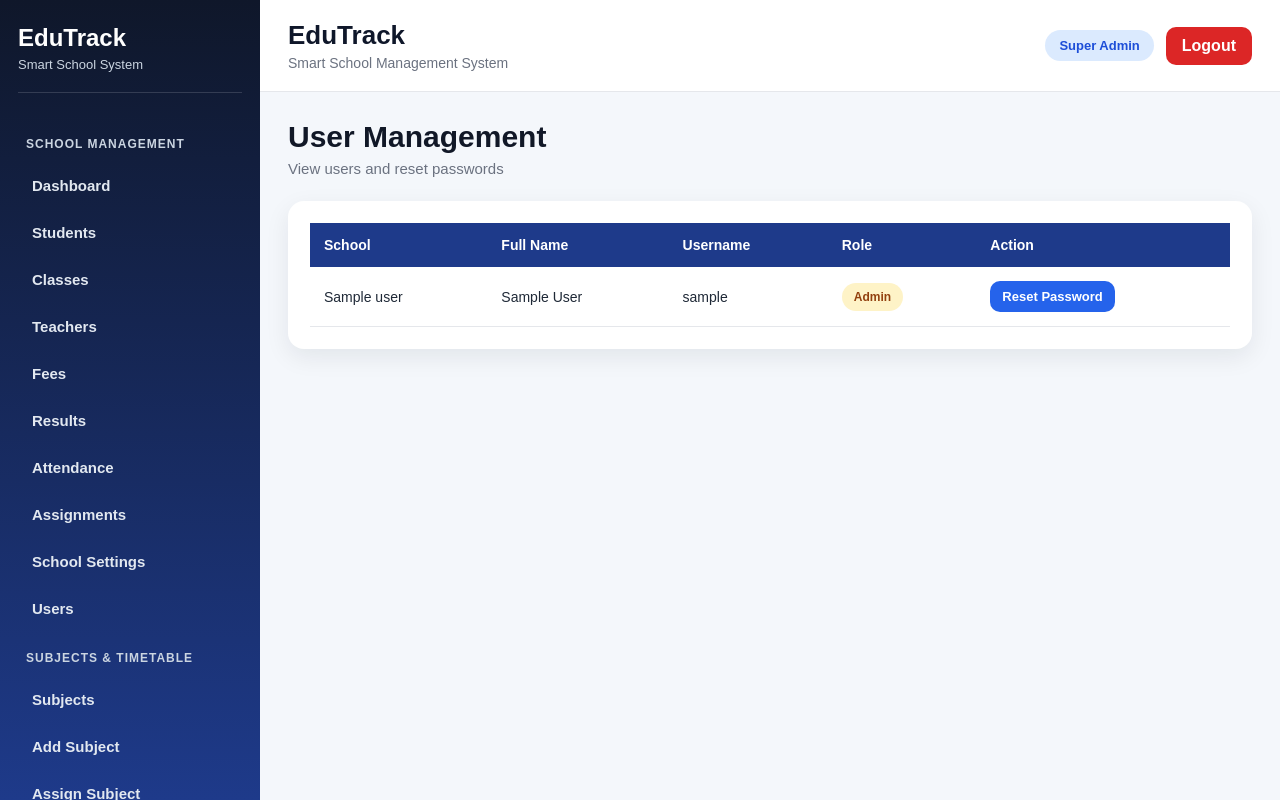
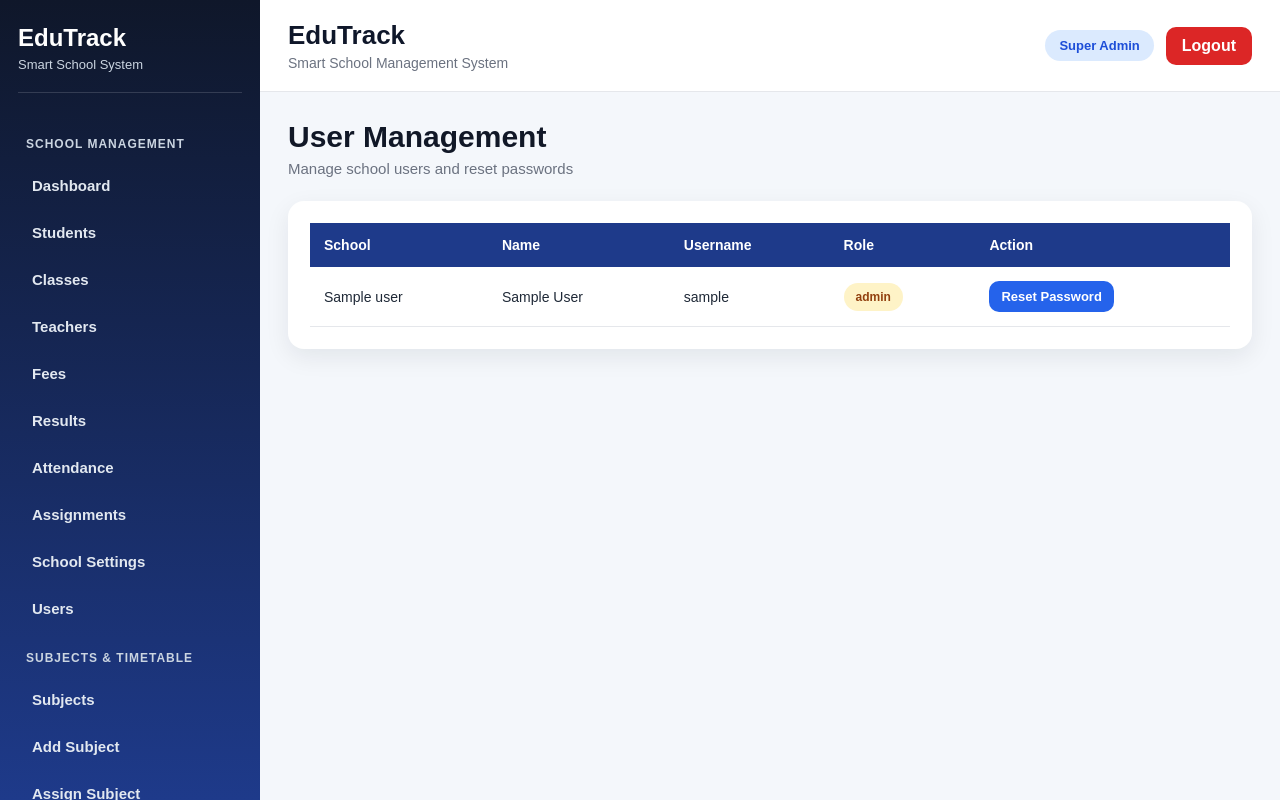
Before and after one commit to sadziwacynthia-bot/school-system-v2, a Flask app: page /users in a window 1280 px wide. Run offline with Flask 3, Linux system fonts and the light colour scheme; a user stored in the database is signed in; tables that the repository leaves empty hold one stand-in row (values such as "Sample post"); a database or web service that is not in the repository returns one stand-in record (values such as "Sample title"); parts of the project's set-up code (start-up, migrations or seed data) failed here and were passed over; some libraries are stand-ins or nearby versions.

Commit message:
Improve user management: restrict school admin access and organize users page

```diff
--- a/app.py
+++ b/app.py
@@ -3094,11 +3094,11 @@ def users():
             SELECT *
             FROM users
             WHERE school_id = ?
+              AND role IN ('teacher', 'parent')
             ORDER BY role, full_name
         """, (school_id,))
 
     return render_template("users.html", users=user_list)
-
 
 @app.route("/reset_user_password/<int:user_id>", methods=["GET", "POST"])
 @login_required
--- a/templates/users.html
+++ b/templates/users.html
@@ -6,7 +6,7 @@
 <div class="page-header">
     <div>
         <h2 class="page-title">User Management</h2>
-        <p class="page-subtitle">View users and reset passwords</p>
+        <p class="page-subtitle">Manage school users and reset passwords</p>
     </div>
 </div>
 
@@ -18,7 +18,7 @@
                     {% if session.get('role') == 'super_admin' %}
                     <th>School</th>
                     {% endif %}
-                    <th>Full Name</th>
+                    <th>Name</th>
                     <th>Username</th>
                     <th>Role</th>
                     <th>Action</th>
@@ -29,20 +29,32 @@
                 {% for user in users %}
                 <tr>
                     {% if session.get('role') == 'super_admin' %}
-                    <td>{{ user.school_name or '-' }}</td>
+                    <td>{{ user.school_name or 'Platform' }}</td>
                     {% endif %}
+
                     <td>{{ user.full_name }}</td>
                     <td>{{ user.username }}</td>
+
                     <td>
-                        <span class="status-badge status-pending">
-                            {{ user.role|replace('_', ' ')|title }}
-                        </span>
+                        {% if user.role == 'teacher' %}
+                            <span class="status-badge status-active">Teacher</span>
+                        {% elif user.role == 'parent' %}
+                            <span class="status-badge status-pending">Parent</span>
+                        {% elif user.role == 'school_admin' %}
+                            <span class="status-badge status-active">School Admin</span>
+                        {% elif user.role == 'super_admin' %}
+                            <span class="status-badge status-inactive">Super Admin</span>
+                        {% else %}
+                            <span class="status-badge status-pending">{{ user.role }}</span>
+                        {% endif %}
                     </td>
+
                     <td>
-                        <a href="{{ url_for('reset_user_password', user_id=user.id) }}"
-                           class="btn btn-primary btn-sm">
+                        {% if user.role != 'super_admin' or session.get('role') == 'super_admin' %}
+                        <a href="{{ url_for('reset_user_password', user_id=user.id) }}" class="btn btn-primary btn-sm">
                             Reset Password
                         </a>
+                        {% endif %}
                     </td>
                 </tr>
                 {% else %}
```
